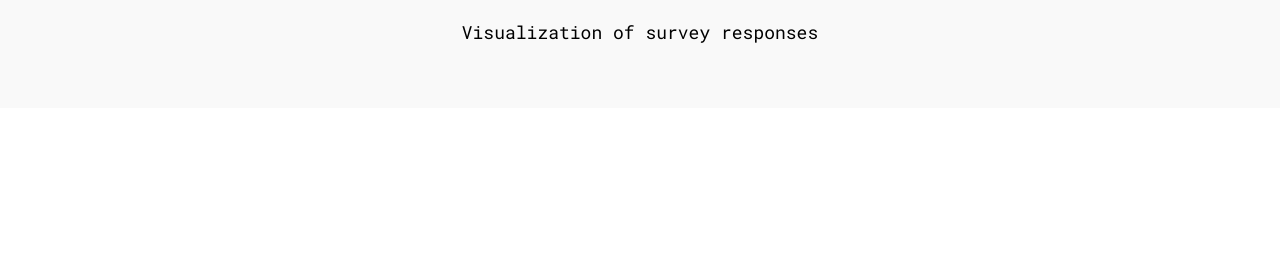
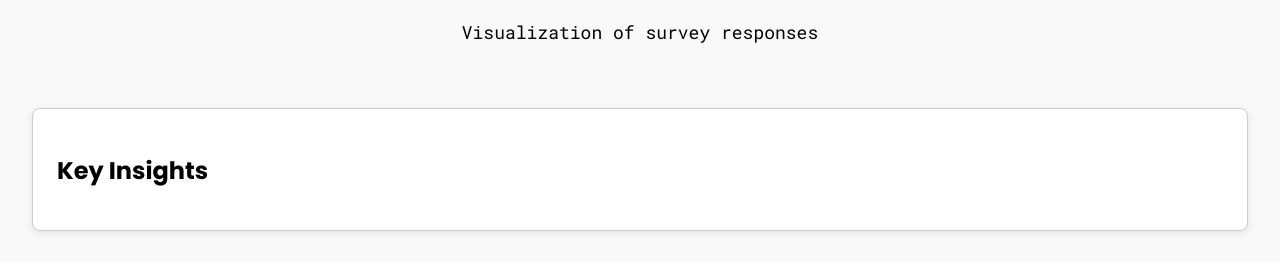
Before and after one commit to tinocoAlexander/SurveyAnalytics, a Django app: template survey_analytics/analysis/templates/analysis/analysisGraphs.html in a window 1280 px wide. Shown: the part 239-514 px from the top of the page. Run offline with Django 5.2, Linux system fonts and the light colour scheme; the template is opened without the code that fills it, so the values that code supplies are empty; some libraries are stand-ins or nearby versions.

Commit message:
Insights

```diff
--- a/survey_analytics/analysis/templates/analysis/analysisGraphs.html
+++ b/survey_analytics/analysis/templates/analysis/analysisGraphs.html
@@ -18,5 +18,15 @@
             </div>
         {% endfor %}
     </div>
+
+    <div class="insights-container">
+        <h2 class="insights-title">Key Insights</h2>
+        <ul class="insights-list">
+            {% for insight in insights %}
+                <li>{{ insight }}</li>
+            {% endfor %}
+        </ul>
+    </div>
+
 </main>
 {% endblock %}
--- a/survey_analytics/static/css/analysisGraphs.css
+++ b/survey_analytics/static/css/analysisGraphs.css
@@ -46,3 +46,30 @@
     height: auto;
     border-radius: 0.5rem;
 }
+
+.insights-container {
+    margin-top: 2rem;
+    padding: 1.5rem;
+    background: #fff;
+    border: 1px solid #ccc;
+    border-radius: 0.5rem;
+    box-shadow: 0 0.125rem 0.5rem rgba(0,0,0,0.1);
+    text-align: left;
+}
+
+.insights-title {
+    font-family: "Poppins", sans-serif;
+    font-size: 1.5rem;
+    margin-bottom: 1rem;
+}
+
+.insights-list {
+    font-family: "Roboto Mono", sans-serif;
+    font-size: 1.1rem;
+    list-style-type: disc;
+    padding-left: 1.5rem;
+}
+
+.insights-list li {
+    margin-bottom: 0.5rem;
+}
```
Also changed, not shown: survey_analytics/analysis/views.py (+15 -0 lines), 1 other file.
